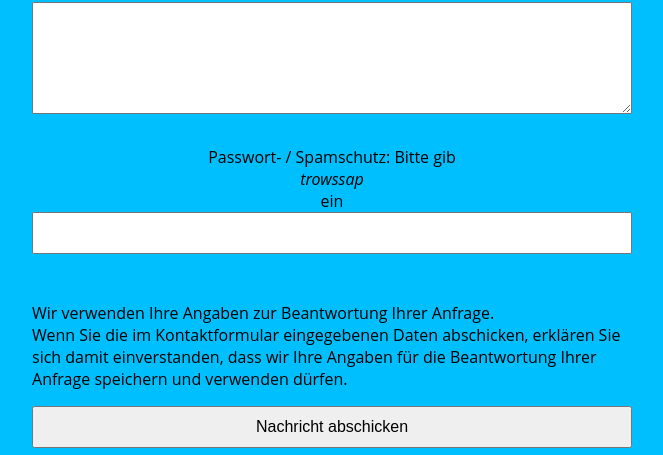
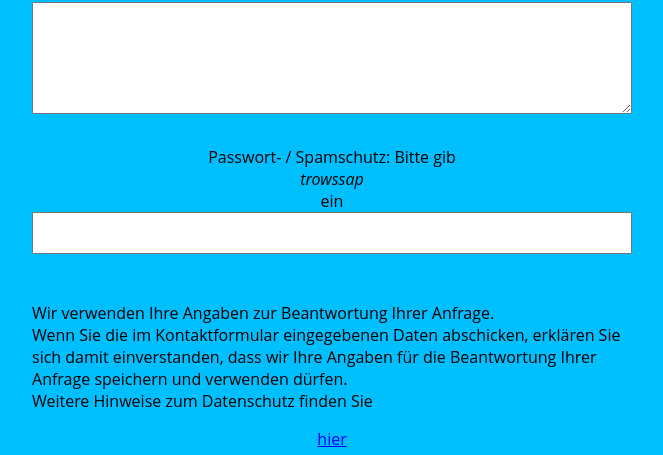
Before and after one commit to WiebkeEH/mischmit_kontakt.github.io, a plain HTML site: page index.html in a window 1280 px wide. Shown: the part 585-1040 px from the top of the page, without its empty margins (308-971 px from the left). Drawn offline with Linux system fonts and the light colour scheme.

Commit message:
link zu datenchutzzhinweisen

```diff
--- a/index.html
+++ b/index.html
@@ -79,7 +79,9 @@ Passwort- / Spamschutz: Bitte gib <i>trowssap</i> ein<br>
 <input type="password" name="onlex_password" size="30" maxlength="15"><br>
 
 <p align="left"> Wir verwenden Ihre Angaben zur Beantwortung Ihrer Anfrage. <br>
-    Wenn Sie die im Kontaktformular eingegebenen Daten abschicken, erklären Sie sich damit einverstanden, dass wir Ihre Angaben für die Beantwortung Ihrer Anfrage speichern und verwenden dürfen. </p>
+    Wenn Sie die im Kontaktformular eingegebenen Daten abschicken, erklären Sie sich damit einverstanden, dass wir Ihre Angaben für die Beantwortung Ihrer Anfrage speichern und verwenden dürfen. <br>
+    Weitere Hinweise zum Datenschutz finden Sie </p> <a href="https://wiebkeeh.github.io/mischmit_datenschutz/">hier</a>. <p>.</p>
+
 
 <input type="submit" value="Nachricht abschicken">
 <input type="reset" value="Eingaben löschen">
```
